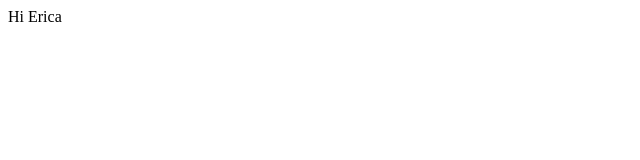
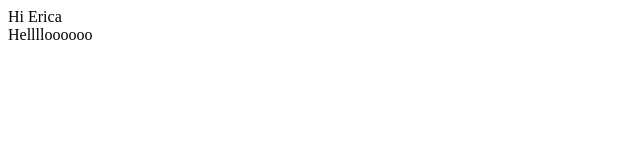
Before and after one commit to ericamendez/fit-motivation-app, a React app: page / in a window 1280 px wide. Shown: the top 160 px of the page, without its empty margins (0-640 px from the left). Built offline with nearby package versions, Linux system fonts and the light colour scheme.

Commit message:
adding sign in component

```diff
--- a/src/components/App/App.compoent.tsx
+++ b/src/components/App/App.component.tsx
@@ -1,9 +1,13 @@
 import React, { Component } from 'react'
+import SignIn from './SignIn';
 
 class App extends Component {
   render() {
     return (
-      <div>Hi Erica</div>
+      <div>
+        <div>Hi Erica</div>
+        <SignIn />
+      </div>
     );
   }
 }
--- /dev/null
+++ b/src/components/App/SignIn.tsx
@@ -0,0 +1,11 @@
+import React, { Component } from 'react'
+
+class SignIn extends Component {
+  render() {
+    return (
+      <div>Helllloooooo</div>
+    );
+  }
+}
+
+export default SignIn;
--- a/src/index.tsx
+++ b/src/index.tsx
@@ -1,5 +1,5 @@
 import React from 'react'
 import ReactDOM from 'react-dom'
-import App from './components/App/App.compoent';
+import App from './components/App/App.component';
 
 ReactDOM.render(<App />, document.getElementById('root'));
```
